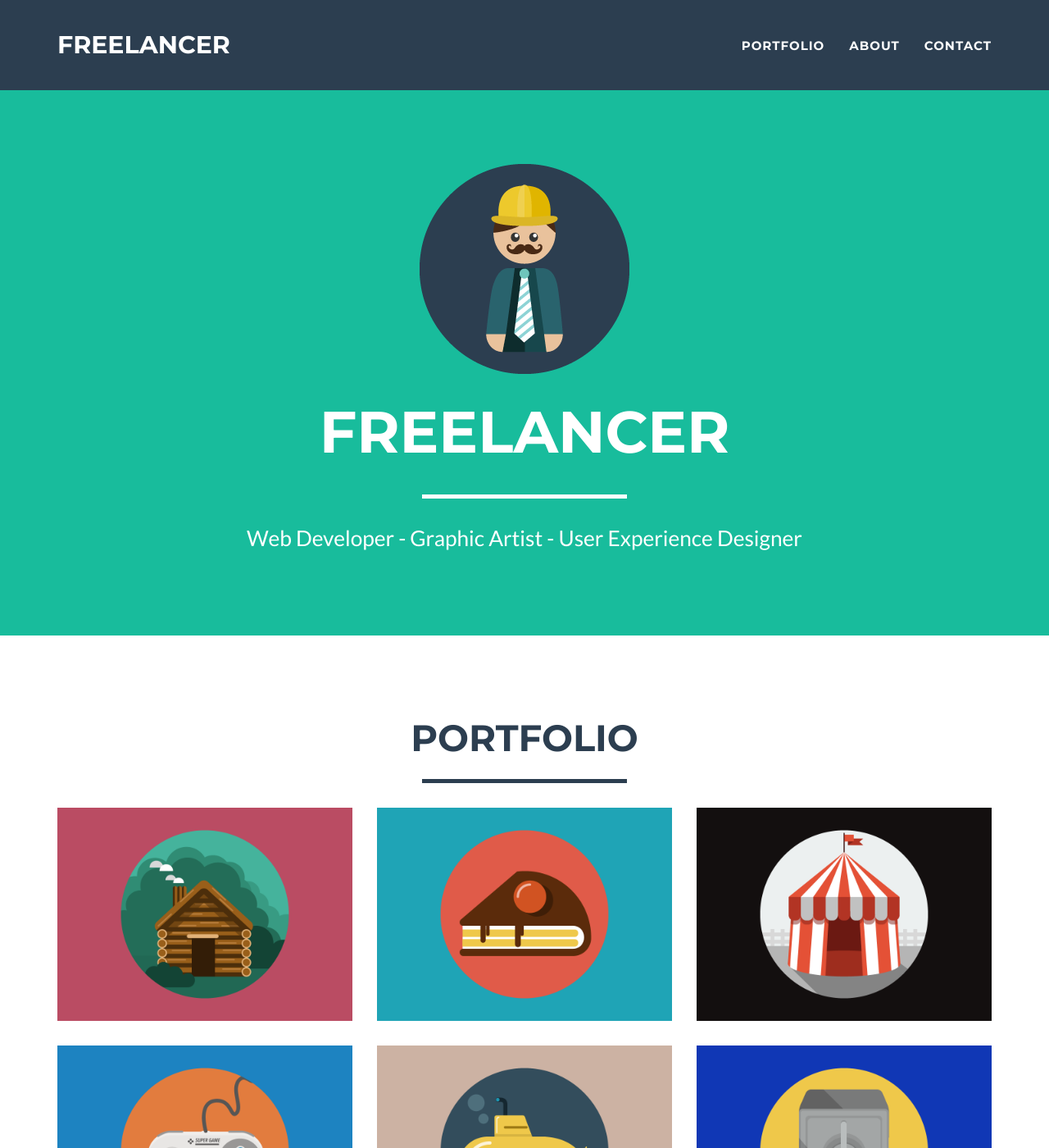
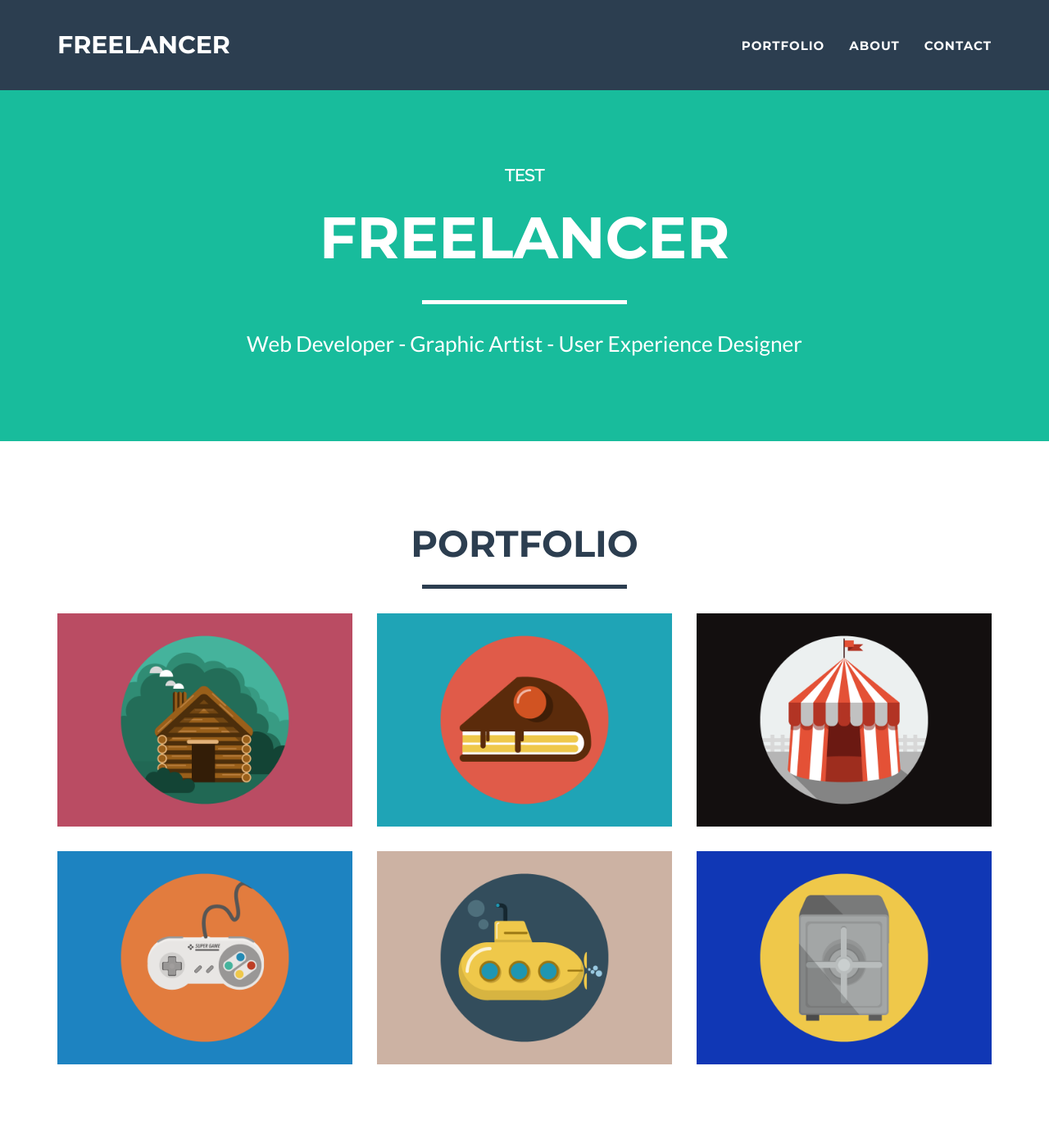
Before and after one commit to theblindr/blindr, a Jekyll site: the page built from index.html, in a window 1280 px wide and 1400 px high. Shown: the whole window at 82% size. Built offline with Jekyll 4.4.1, drawn with Linux system fonts in a browser that asks for light colours.

Commit message:
New font

```diff
--- a/_includes/css/main.css
+++ b/_includes/css/main.css
@@ -31,6 +31,12 @@
 h4,
 h5,
 h6 {
+    text-transform: uppercase;
+    font-family: Montserrat,"Helvetica Neue",Helvetica,Arial,sans-serif;
+    font-weight: 700;
+}
+
+#logo-blindr{
     text-transform: uppercase;
     font-family: Montserrat,"Helvetica Neue",Helvetica,Arial,sans-serif;
     font-weight: 700;
--- a/_includes/head.html
+++ b/_includes/head.html
@@ -15,6 +15,8 @@
     <link href="//fonts.googleapis.com/css?family=Montserrat:400,700" rel="stylesheet" type="text/css">
     <link href="//fonts.googleapis.com/css?family=Lato:400,700,400italic,700italic" rel="stylesheet" type="text/css">
 
+    <link rel="stylesheet" type="text/css" href="//fonts.googleapis.com/css?family=Raleway" />
+
     <!-- HTML5 Shim and Respond.js IE8 support of HTML5 elements and media queries -->
     <!-- WARNING: Respond.js doesn't work if you view the page via file:// -->
     <!--[if lt IE 9]>
--- a/_includes/header.html
+++ b/_includes/header.html
@@ -3,7 +3,7 @@
         <div class="container">
             <div class="row">
                 <div class="col-lg-12">
-                    <img class="img-responsive" src="img/profile.png" alt="">
+                    <p id="logo-blindr" style="font-family: Raleway">test</p>
                     <div class="intro-text">
                         <span class="name">{{ site.title }}</span>
                         <hr class="star-light">
```
Also changed, not shown: css/raleway/fonts/Raleway_Thin.otf (added).
